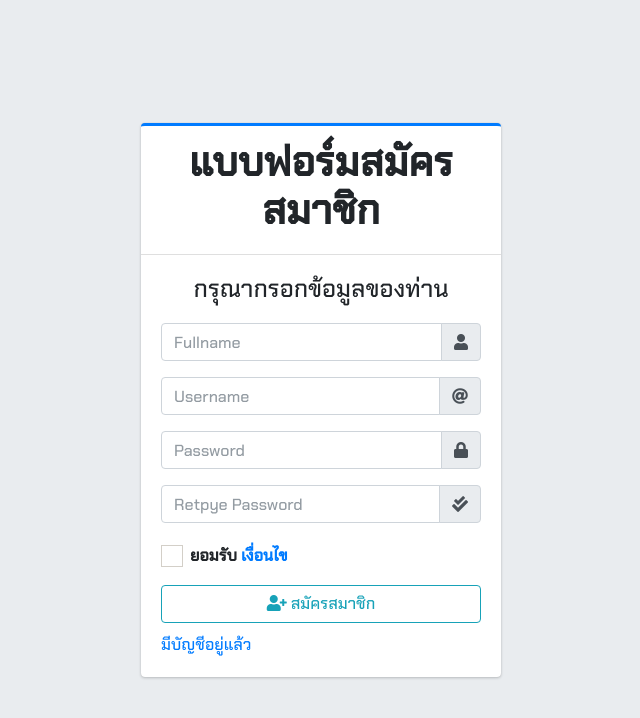
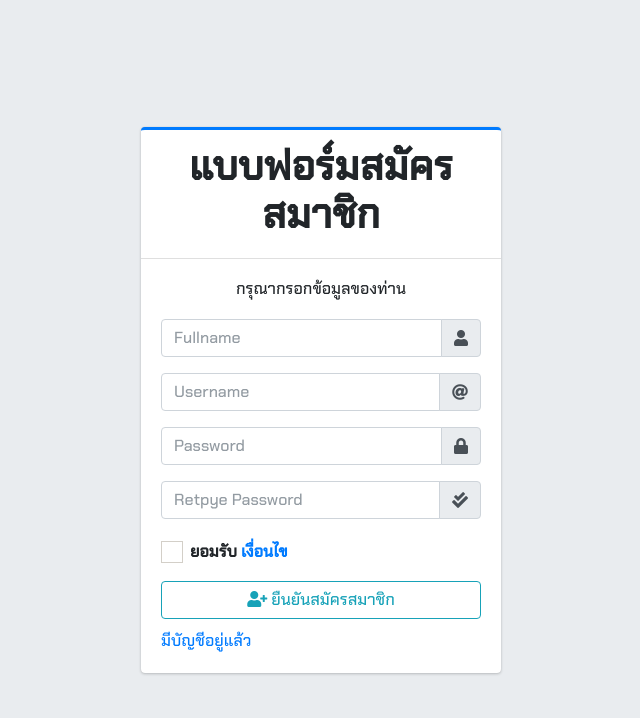
Before and after one commit to somboon-khamdee/workshop_php, a PHP site: page /register.php in a window 1280 px wide. Shown: the top 718 px of the page, without its empty margins (319-959 px from the left). Run offline with PHP 8.4, Linux system fonts and the light colour scheme; some libraries are stand-ins or nearby versions.

Commit message:
Version 1.0

```diff
--- a/register.php
+++ b/register.php
@@ -30,7 +30,7 @@
                 <h1><b>แบบฟอร์มสมัครสมาชิก</b></h1>
             </div>
             <div class="card-body">
-                <h4 class="login-box-msg">กรุณากรอกข้อมูลของท่าน</h4>
+                <h6 class="login-box-msg">กรุณากรอกข้อมูลของท่าน</h6>
                 <form action="insert.php" method="post">
                     <div class="input-group mb-3">
                         <input type="text" name="text_fullname" class="form-control" placeholder="Fullname">
@@ -76,7 +76,7 @@
                     </div>
                     <div class="social-auth-links text-center">
                         <button type="" class="btn btn-block btn-outline-info">
-                            <i class="fas fa-user-plus"></i> สมัครสมาชิก</button>
+                            <i class="fas fa-user-plus"></i> ยืนยันสมัครสมาชิก</button>
                     </div>
                 </form>
 
```
Also changed, not shown: connection/config_db.php (+4 -4 lines), insert.php (+13 -0 lines).
